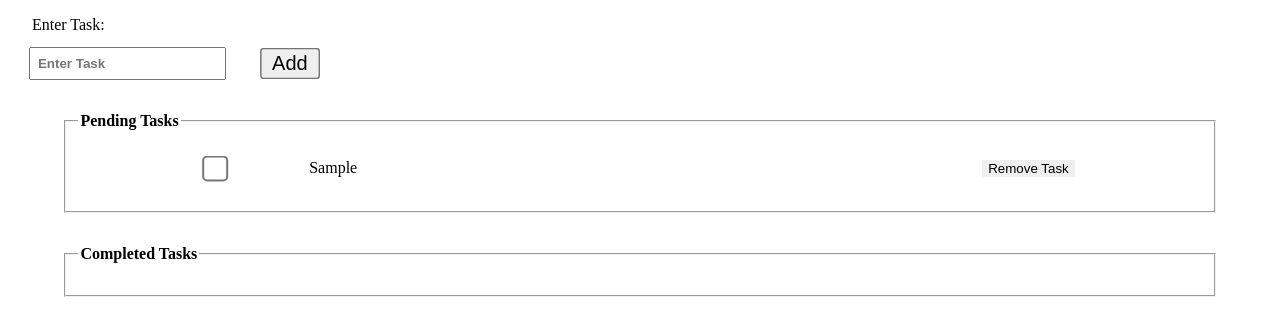
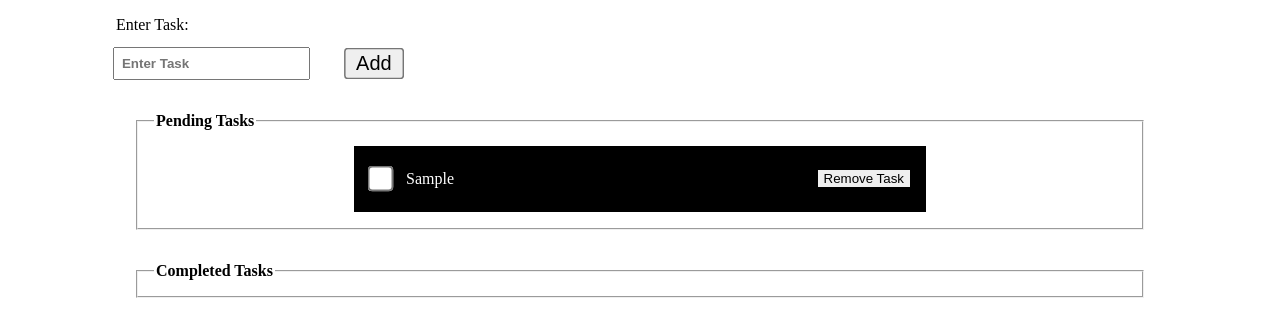
Before and after one commit to LstChanceMadrid/digital_crafts_1008, a plain HTML site: page todo-list/index.html in a window 1280 px wide. Both pictures are taken after typing "Sample" into the empty fields and a click on the button "Add". Drawn offline with Linux system fonts and the light colour scheme.

Commit message:
cleaned up code and added some more css

```diff
--- a/todo-list/scripts/main.js
+++ b/todo-list/scripts/main.js
@@ -44,39 +44,27 @@ addTask.addEventListener("click", function(e) {
     taskInput.value = "";
 
 
+// removes a task
 
 
 removeTaskButton.addEventListener("click", function() {
 
      this.parentElement.parentElement.removeChild(this.parentElement);
-})
-
-
-
-    checkbox.addEventListener('change', function(event) {
-        if ( this.parentElement.parentElement === pendingTasks ) {
-
-        completedTasks.appendChild(checkbox.parentElement);
-        }
-        else {
-
-        //checkbox.addEventListener('change', function() {
-
-
-            pendingTasks.appendChild(checkbox.parentElement);}
-
-        //})
-
-    })
-
-})
-
-// removes a task
-//removeTaskButton.addEventListener("click", function() {
-
-  //  newTask.removeChild(this.parentElement);
-//})
+});
 
 
 
 // changes a task from pending and complete
+
+    checkbox.addEventListener('change', function(event) {
+
+        if ( this.parentElement.parentElement === pendingTasks ) {
+
+            completedTasks.appendChild(checkbox.parentElement);
+        } else {
+            pendingTasks.appendChild(checkbox.parentElement);
+        }
+
+    });
+
+});
--- a/todo-list/styles/main.css
+++ b/todo-list/styles/main.css
@@ -4,12 +4,9 @@ body {
     overflow-x: hidden;
 }
 
-.task {
-    display: flex;
-    padding: 0.5em 1em;
-    align-items: center;
-
-    width: 90%;
+.form-container {
+    width: 100%;
+    max-width: 1080px;
     margin: auto;
 }
 
@@ -18,14 +15,6 @@ body {
         text-align: center;
     }
 
-.form-add-task {
-    transform: scale(1.5);
-    margin-left: 3em;
-}
-.form-status-title {
-    font-weight: bold;
-
-}
     #form-text-input {
         padding: 0.5em;
         margin-top: 1em;
@@ -33,9 +22,9 @@ body {
         font-weight: bold;
     }
 
-.task-name {
-    padding: 0 1em;
-    width: 65%;
+    .form-add-task {
+        transform: scale(1.5);
+        margin-left: 3em;
     }
 
     .form-task-list {
@@ -44,15 +33,46 @@ body {
         width: 90%;
         margin: 2em auto;
         min-height: 2em;
+        padding: 0 1em;
+        justify-content: center;
 
     }
 
+    .form-status-title {
+        font-weight: bold;
+    }
+
+
+    .task {
+        display: flex;
+        padding: 0.5em 1em;
+        align-items: center;
+        width: 90%;
+        max-width: 540px;
+        margin: 1em auto;
+        background: black;
+
+    }
+
+        .task-name {
+            width: 80%;
+            padding: 0 1em;
+            color: white;
+        }
+
+
+
         .checkbox {
-    width: 15%;
             transform: scale(2);
+            color:gray;
+            background: gray;
         }
+
+
+        /* input[type="checkbox"]:checked + label {
+            color: gray;
+        } */
 
         .remove-task-button {
             border: none;
-
         }
```
Also changed, not shown: todo-list/index.html (+4 -9 lines). Lines whose indentation alone changed are shown as unchanged.
